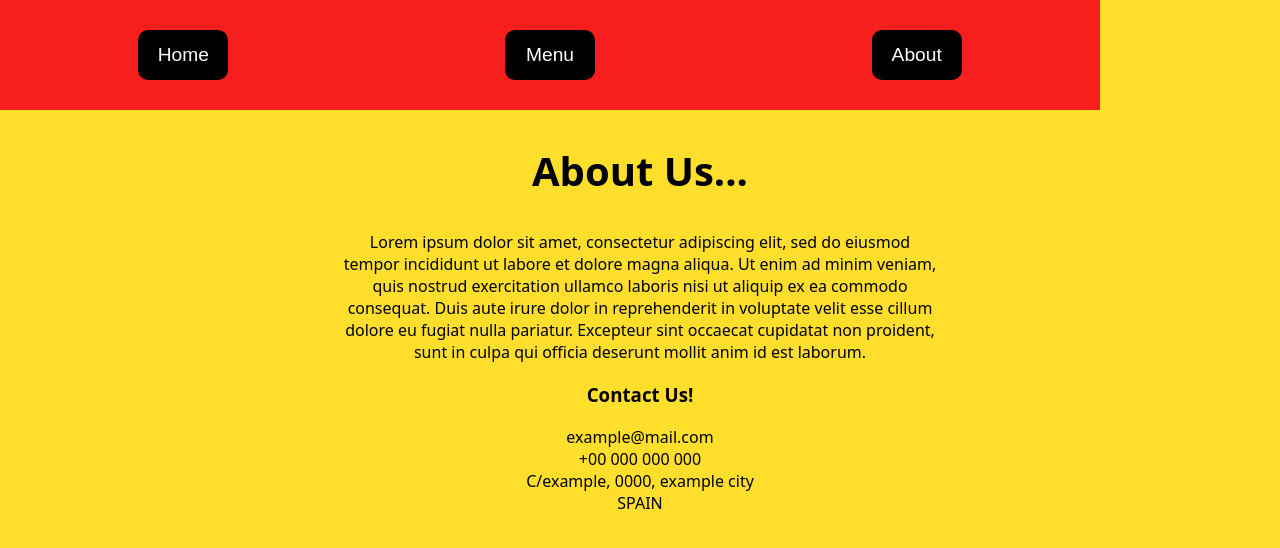
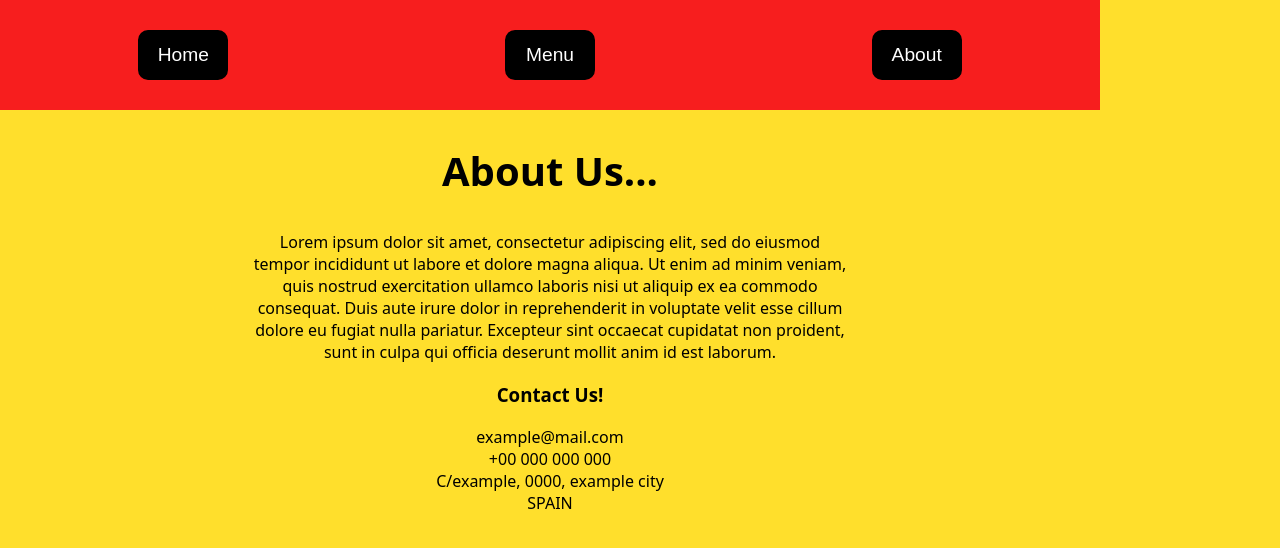
Before and after one commit to Jesusblan/restaurant-js, a website built with webpack: page src/template.html in a window 1280 px wide. Both pictures are taken after a click on the button "About". Built offline with nearby package versions, Linux system fonts and the light colour scheme; files whose address does not match are found by name.

Commit message:
fixed #aboutContent width

```diff
--- a/src/styles.css
+++ b/src/styles.css
@@ -94,6 +94,7 @@ button{
 
 /*about section*/
 #aboutContent{
+    width: 1100px;
     text-align: center;
     justify-items: center;
 
```
